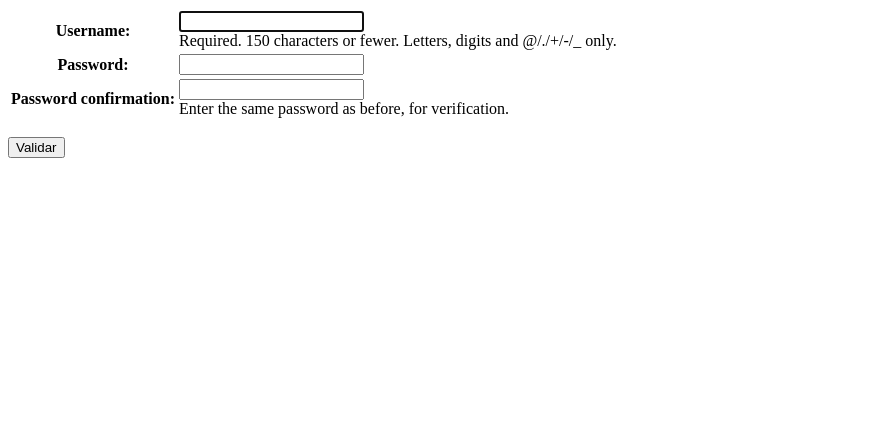
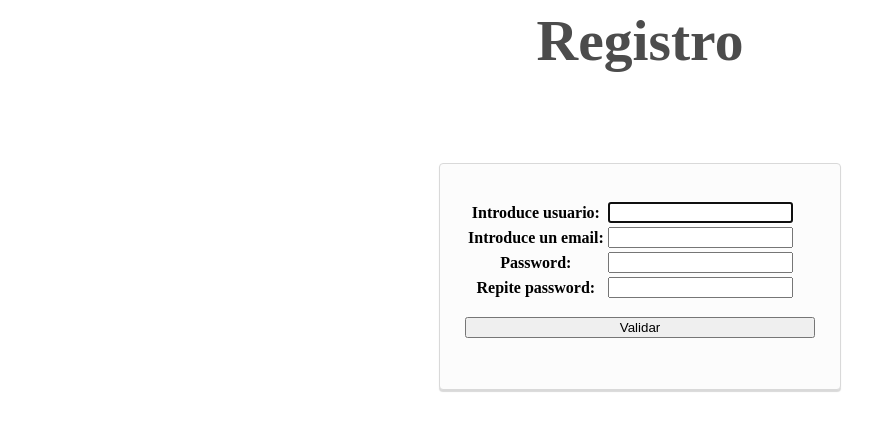
Before and after one commit to ancarrera/PracticaSistemasWeb-MotoGP, a Django app: page /user/ in a window 1280 px wide. Shown: the top 431 px of the page, without its empty margins (0-896 px from the left). Run offline with Django 3.2, Linux system fonts and the light colour scheme.

Commit message:
Registro Ok- probando cookies

```diff
--- a/motoGP/appMotoGP/views.py
+++ b/motoGP/appMotoGP/views.py
@@ -256,42 +256,45 @@ def categoryinfo(request,form,category_id):
 #crear nuevo usuario
 from django.contrib.auth.forms import UserCreationForm
 from django import forms
-"""
+#creamos subclase de UserCreationForm para que nos cree el formulario
+#para el registro
 class UserCreateForm(UserCreationForm):
-	username = forms.CharField(label="Usuario")
-	email = forms.EmailField(label="Introduce un email",required=False)
-	#password1 = forms.CharField(label="Password",widget=forms.PasswordInput)
-	#password2 = forms.CharField(label="Repite password", widget=forms.PasswordInput)
+	username = forms.CharField(label="Introduce usuario")
+	email = forms.EmailField(label="Introduce un email")
+	password1 = forms.CharField(label="Password",widget=forms.PasswordInput)
+	password2 = forms.CharField(label="Repite password", widget=forms.PasswordInput)
 
 
-	class Meta:
+	class Meta(UserCreationForm.Meta):
 		model = User
-		fields = ( "email",)
+		fields = ("username","email",'password1','password2',)
 
 	def save(self, commit=True):
 		user = super(UserCreationForm, self).save(commit=False)
-		user.email = self.cleaned_data["email"]
+		user.email=(self.cleaned_data["email"])
+		user.set_password(self.cleaned_data["password1"])
+		user.username=(self.cleaned_data["username"])
 		if commit:
 			user.save()
 			return user
-"""
+
 
 def newuser(request):
 	if request.method=='POST':
-		form = UserCreationForm(request.POST)
+		form = UserCreateForm(request.POST)
 		if form.is_valid():
 			form.save()
 			return HttpResponseRedirect('/')
 	else:
-		form = UserCreationForm()
-	return render_to_response('newuser.html',
+		form = UserCreateForm()
+	return render_to_response('registration/newuser.html',
 		   {'form':form},context_instance=RequestContext(request))
 
 #obtener el perfil de usuario
 
 def profileinfo(request):
 
-	template = get_template('userprofile.html')
+	template = get_template('userProfile/userprofile.html')
 	user=User.objects.get(username__exact=request.user.username)
 	user_name = user.username
 	user_mail = user.email
@@ -303,3 +306,7 @@ def profileinfo(request):
 		})
 	output = template.render(variables)
 	return HttpResponse(output)
+
+def logout(request):
+  logout(request)
+  return redirect('appMotoGP.views.login')
--- a/motoGP/motoGP/urls.py
+++ b/motoGP/motoGP/urls.py
@@ -35,5 +35,8 @@ urlpatterns = patterns('',
     url(r'^(\w+)/category/(\w+)',categoryinfo),
     url(r'^(\w+)/category/', categorypage),
     url(r'^user/', newuser),
-    url(r'^user_profile/', profileinfo)
+    url(r'^user_profile/', profileinfo),
+    url(r'^user_profile/change_password/', profileinfo),
+    url(r'^index/#', logout),
+
 )
--- a/motoGP/templates/index.html
+++ b/motoGP/templates/index.html
@@ -29,6 +29,7 @@
 		</ul>
 
 		<a href="/user_profile/">Perfil de usuario</a>
+		<a href="#">Cerrar sesión</a>
 
 	</body>
 </html>
--- a/motoGP/templates/newuser.html
+++ /dev/null
@@ -1,11 +0,0 @@
-
-<html>
-<head></head>
-<body>
-<form method="post" action=''>
-	{% csrf_token %}
-	<table>{{form}}</table>
-	<p><input type='submit' value='Validar'/></p>
-</form>
-</body>
-</html>
--- /dev/null
+++ b/motoGP/templates/registration/newuser.html
@@ -0,0 +1,42 @@
+
+<html>
+<head>
+	<title>Registro</title>
+
+<style type="text/css">
+	#main{
+		padding:35px 25px 35px 25px;
+		background:#FCFCFC;
+		width:350px;
+		max-width:940px;
+		height:auto;
+		border-radius:4px;
+		border:1px solid #D9D9D9;
+		box-shadow:0 2px 1px #d9d9d9;
+		margin:0 auto;
+		margin-top:90px;
+	  	margin-bottom:40px;
+	  }
+	  h1 {
+	  	font-weight:bold;
+		text-align:center;
+		margin-bottom:20px;
+		text-shadow:0 1px 0 #FFF;
+		font-size:3.6em;
+		color:#4C4C4C;
+	}
+	#button{
+		height:auto;
+		width:350px;
+	}
+</style>
+</head>
+<body>
+	<h1>Registro</h1>
+<form method="post" action='' id='main'>
+	{% csrf_token %}
+	<table>{{form}}</table>
+	<p><input type='submit' value='Validar' id='button'/></p>
+</form>
+</body>
+</html>
```
Also changed, not shown: motoGP/templates/userProfile/userprofile.html (renamed from motoGP/templates/userprofile.html, +5 -2 lines).
